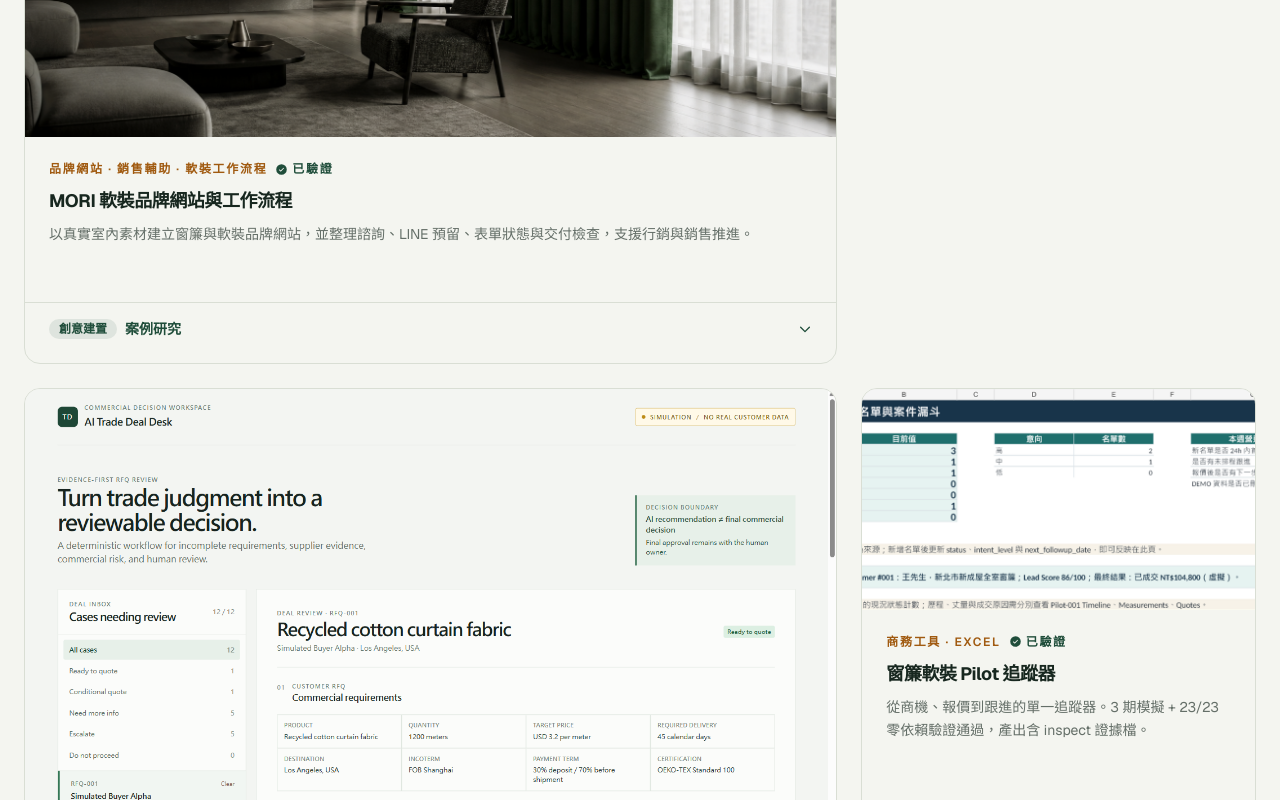
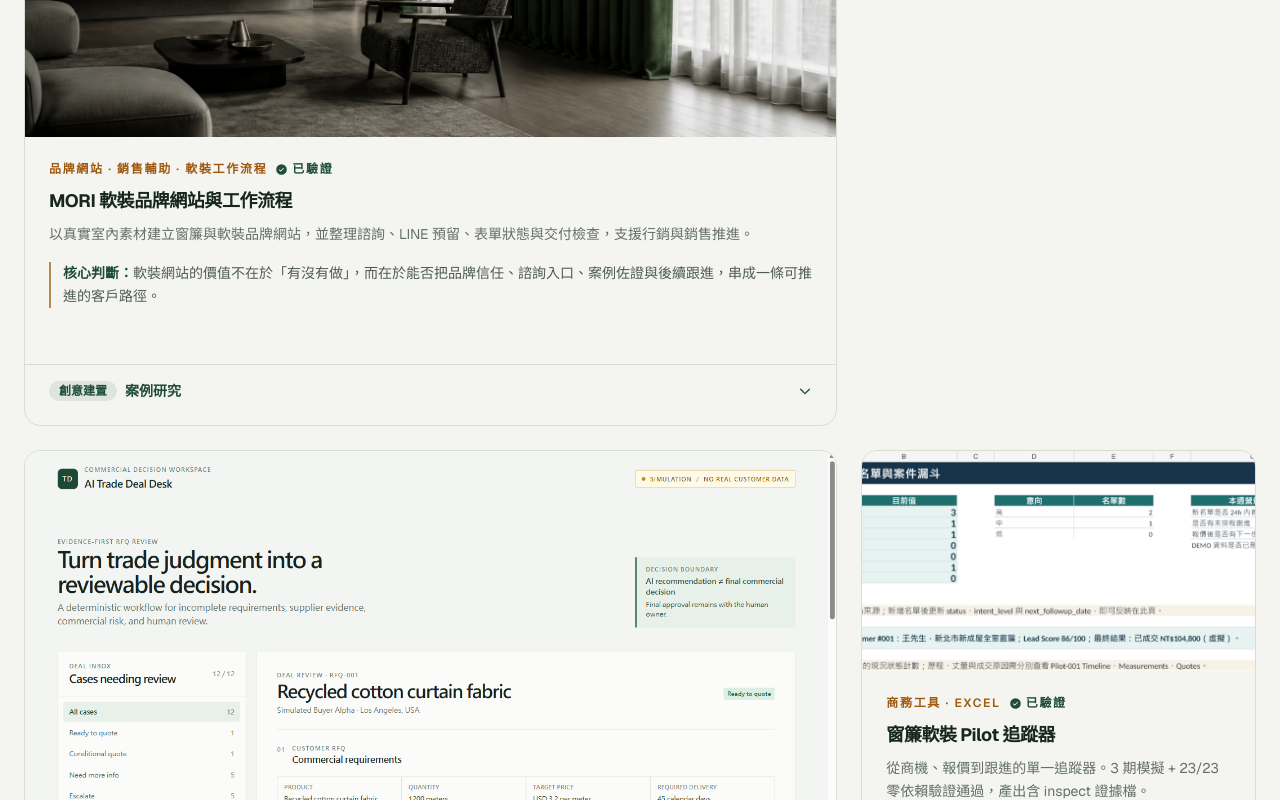
Before and after one commit to apchen1978/pauls-tradecraft, a React (Vite) app: page / in a window 1280 px wide. Shown: the part 1620-2420 px from the top of the page. Built offline with nearby package versions, Linux system fonts and the light colour scheme.

Commit message:
feat: strengthen MORI case study narrative

```diff
--- a/src/components/Works.jsx
+++ b/src/components/Works.jsx
@@ -128,6 +128,12 @@ export default function Works() {
                     )}
                   </h3>
                   <p className="mt-2 text-sm leading-relaxed text-ink/65">{copy.desc}</p>
+                  {copy.caseSummary && (
+                    <p className="mt-4 border-l-2 border-amber/70 pl-3 text-sm leading-relaxed text-ink/75">
+                      <span className="font-semibold text-forest">{t.works.caseStudy.takeaway}：</span>
+                      {copy.caseSummary}
+                    </p>
+                  )}
                   <p className="mt-auto pt-4 text-xs font-medium text-ink/65">
                     {w.link ? (
                       <span className="inline-flex items-center gap-1 text-forest">
--- a/src/data/works.js
+++ b/src/data/works.js
@@ -21,29 +21,31 @@ export const works = [
       title: "MORI 軟裝品牌網站與工作流程",
       desc: "以真實室內素材建立窗簾與軟裝品牌網站，並整理諮詢、LINE 預留、表單狀態與交付檢查，支援行銷與銷售推進。",
       tag: "品牌網站 · 銷售輔助 · 軟裝工作流程",
+      caseSummary: "軟裝網站的價值不在於「有沒有做」，而在於能否把品牌信任、諮詢入口、案例佐證與後續跟進，串成一條可推進的客戶路徑。",
     },
     en: {
       title: "MORI Soft-Furnishing Brand Website & Workflow",
       desc: "A curtain and soft-furnishing brand site built around interior imagery, with reusable consultation, LINE placeholder, form-state, and delivery checks that support marketing and sales progress.",
       tag: "Brand website · Sales enablement · Soft-furnishing workflow",
+      caseSummary: "The value of a soft-furnishing website is not that it exists; it is whether it connects brand trust, consultation, proof of work, and follow-up into a customer path that can move forward.",
     },
     case: {
       stage: { zh: "創意建置", en: "Creative Build" },
       problem: {
-        zh: "軟裝服務需要把風格、服務內容、案例與諮詢入口，串成能支援行銷、報價與跟進的銷售路徑；若沒有固定流程，每次建置也會重複摸索素材、聯絡方式與發布檢查。",
-        en: "Soft-furnishing services need to connect style, services, work, and consultation into a sales path that supports marketing, quoting, and follow-up. Without a repeatable process, each build also re-solves imagery, contact handling, and release checks.",
+        zh: "核心問題不是缺少一個網站，而是品牌品味、服務說明、案例證明與聯絡入口彼此斷裂；行銷流量因而難以自然進入諮詢、報價與跟進節奏。",
+        en: "The core issue is not the absence of a website. Brand expression, service explanation, proof of work, and contact entry points are often disconnected, so marketing attention does not naturally move into consultation, quoting, and follow-up.",
       },
       approach: {
-        zh: "以響應式靜態網站建立首頁、服務、案例、流程與諮詢結構；將視覺素材、LINE 安全預留、表單前端狀態、私有 GitHub 交付與基礎驗證整理為可複用工作流，後續可延伸至報價與跟進工具。",
-        en: "Built a responsive static site with home, services, work, process, and consultation sections; documented a reusable flow for visual assets, a safe LINE placeholder, front-end form states, private GitHub delivery, and basic checks, ready to extend into quoting and follow-up tools.",
+        zh: "先定義最短可行客戶路徑：以生活感視覺建立第一信任，用服務與案例收斂需求，再以諮詢與 LINE 預留連接下一步。接著把素材、表單狀態、GitHub 交付與上線檢查模組化，讓後續可延伸至報價與跟進工具。",
+        en: "Defined the shortest viable customer path first: use interior imagery to establish initial trust, services and work to narrow the need, then consultation and a LINE placeholder to connect the next step. The asset, form-state, GitHub delivery, and launch-check flow was then modularized for later quoting and follow-up tools.",
       },
       tools: {
         zh: "HTML · CSS · JavaScript · 圖像生成 · GitHub · 手機版檢視",
         en: "HTML · CSS · JavaScript · Image generation · GitHub · Mobile review",
       },
       result: {
-        zh: "完成可本機檢視的 MORI 品牌網站，以及可重複使用的軟裝網站建置 Skill；LINE／Email 未提供時，保留可見但不虛構的聯絡按鈕。",
-        en: "Delivered a locally viewable MORI brand website and a reusable soft-furnishing site-building skill. When LINE or email is not supplied, the contact button remains visible without inventing a destination.",
+        zh: "交付可本機檢視的 MORI 第一版品牌網站與可重複使用的軟裝網站建置 Skill。它是銷售輔助的基礎設施，而非對即時詢問、轉換或訂單成果的承諾；LINE／Email 未提供時，仍保留可見但不虛構的聯絡按鈕。",
+        en: "Delivered a locally viewable first MORI brand site and a reusable soft-furnishing site-building skill. It is sales-enablement infrastructure, not a claim of immediate inquiries, conversion, or orders; when LINE or email is not supplied, the contact button remains visible without inventing a destination.",
       },
       evidence: {
         zh: "私有 GitHub repo：apchen1978/great-soft-furnishing-website，commit cb68c69；git diff --check 與 node --check script.js 已通過。尚未設定公開品牌網址、實際 LINE 或表單收件服務。",
--- a/src/i18n.jsx
+++ b/src/i18n.jsx
@@ -31,6 +31,7 @@ const dict = {
       statusVerified: "已驗證",
       caseStudy: {
         label: "案例研究",
+        takeaway: "核心判斷",
         problem: "挑戰",
         approach: "我的做法",
         tools: "技術與 AI",
@@ -155,6 +156,7 @@ const dict = {
       statusVerified: "Verified",
       caseStudy: {
         label: "Case Study",
+        takeaway: "Key takeaway",
         problem: "Challenge",
         approach: "Approach",
         tools: "Technology & AI",
```
